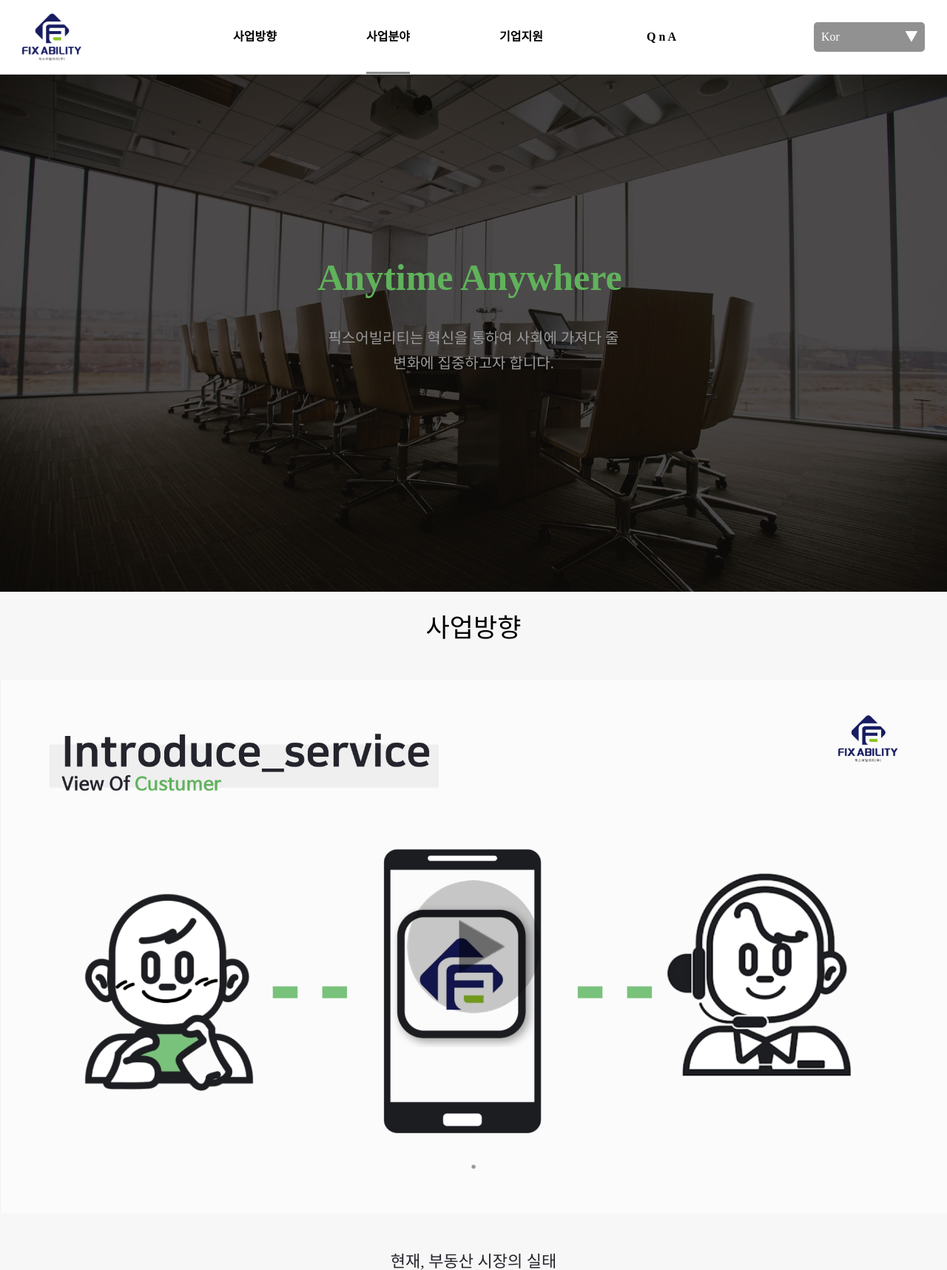
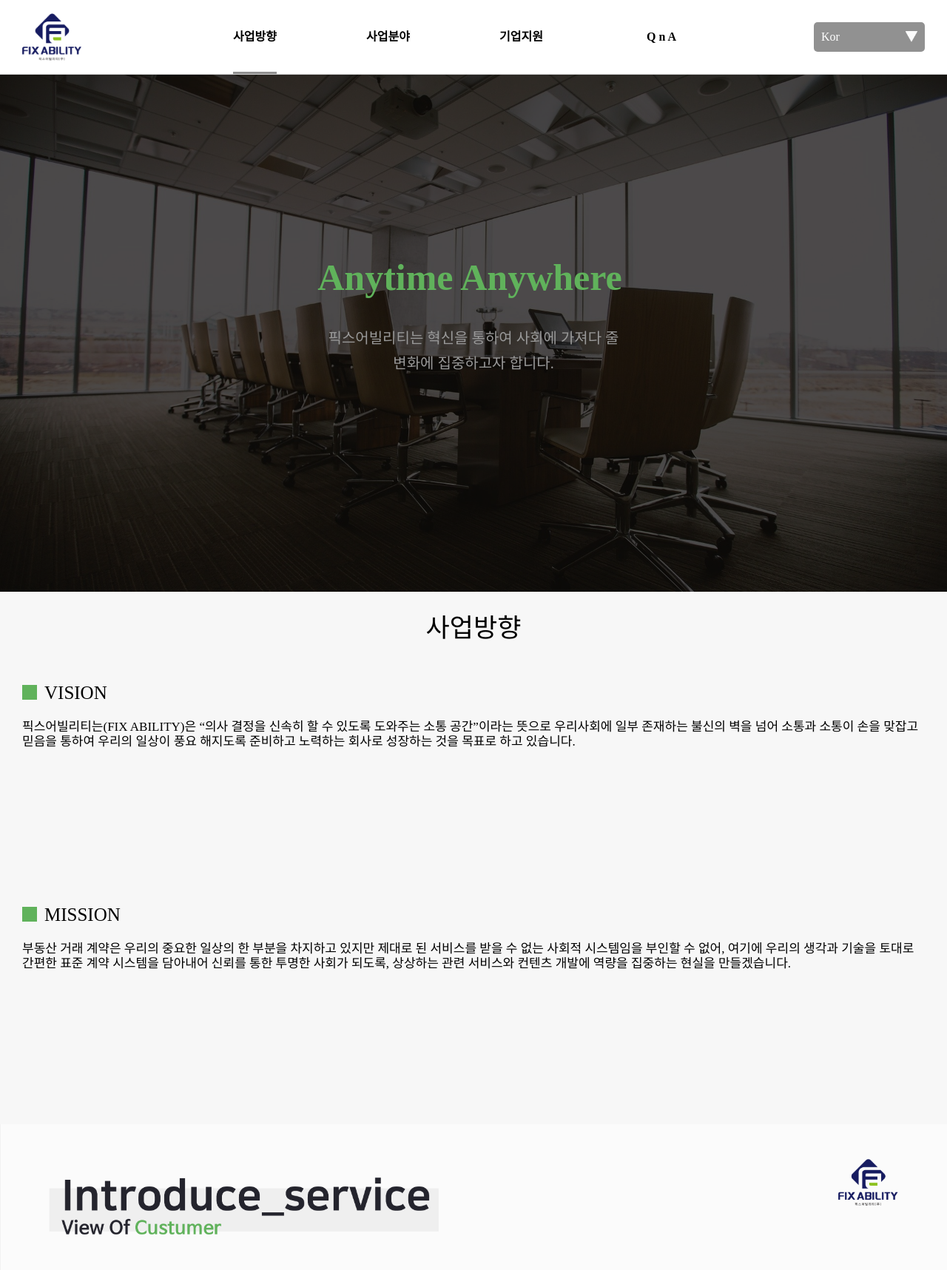
Before and after one commit to cl0cktree/company, a PHP site: page / in a window 1280 px wide. Shown: the top 1717 px of the page at 74% size. Run offline with PHP 8.4, Linux system fonts and the light colour scheme; some web fonts are replaced.

Commit message:
20201210_1
- 사업방향에 대표님 작성 문구 삽입 및 도표에 색 작업 하여 적용.

```diff
--- a/css/style.css
+++ b/css/style.css
@@ -180,6 +180,10 @@ textarea{box-sizing:border-box;}
 .section .article_0{min-height:calc(100vh - 100px);background:#fff;}
 
 .section .article_1 .contents{padding-bottom:50px;}
+.section .article_1 .contents .word{width:100%;max-width:1920px;min-height:300px;margin:0 auto;padding:50px 30px 0px;word-break:keep-all;}
+.section .article_1 .contents .word h4{width:132px;height:33px;line-height:33px;font-size:25px;font-weight:500;margin-left:30px;}
+.section .article_1 .contents .word h4:before{content:'';display:block;position:absolute;width:20px;height:20px;background:#60b25b;top:6px;left:-30px;}
+.section .article_1 .contents .word>div{margin-top:20px;}
 
 .section .article_3{min-height:100%;}
 .section .article_3 .contents{padding:0px 0;min-height:100%;}
@@ -315,6 +319,7 @@ textarea{box-sizing:border-box;}
 	.header .nav .gnb-wrap{display:none;}
 	.header .menu_btn{display:block;}
 	.language{display:none;}
+	.section .article_1 .contents .word>div{line-height:18px;font-size:16px;}
 	.section .article_2 .contents .card{width:100%;min-height:21.5vh;padding:20px 0;}
 	.section .article .contents .card:before{display:none;}
 	.section .article .contents .graph{width:100%;min-height:43vh;}
@@ -333,6 +338,7 @@ textarea{box-sizing:border-box;}
 	.header .nav .gnb-wrap{display:none;}
 	.header .menu_btn{display:block;}
 	.language{display:none;}
+	.section .article_1 .contents .word>div{line-height:18px;font-size:16px;}
 	.section .article_2 .contents .card{width:100%;min-height:21.5vh;padding:20px 0;}
 	.section .article .contents .card:before{display:none;}
 	.section .article .contents .graph{width:100%;min-height:43vh;}
@@ -354,6 +360,7 @@ textarea{box-sizing:border-box;}
 	.header .menu_btn{display:block;}
 	.language{display:none;}
 	.mobile-menu{max-width:480px;}
+	.section .article_1 .contents .word>div{line-height:18px;font-size:16px;}
 	.section .article_2 .contents .card{width:100%;min-height:21.5vh;padding:20px 0;}
 	.section .article .contents .card:before{display:none;}
 	.section .article .contents .graph{width:100%;min-height:43vh;}
@@ -375,6 +382,7 @@ textarea{box-sizing:border-box;}
 	.header .menu_btn{display:none;}
 	.language{display:block;}
 	.mobile-menu{max-width:720px;}
+	.section .article_1 .contents .word>div{line-height:20px;font-size:17px;}
 	.section .article_2 .contents .card{width:100%;padding:50px 0;}
 	.section .article .contents .card:before{display:none;}
 	.section .article .contents .graph{width:100%;min-height:43vh;}
@@ -396,11 +404,12 @@ textarea{box-sizing:border-box;}
 	.header .menu_btn{display:none;}
 	.language{display:block;}
 	.mobile-menu{max-width:720px;}
+	.section .article_1 .contents .word>div{line-height:22px;font-size:17px;}
 	.section .article_2 .contents .card{width:100%;padding:20px 0;}
 	.section .article .contents .card:before{display:none;}
 	.section .article .contents .graph{width:100%;min-height:43vh;}
 	.section .article .contents .card:nth-of-type(1):after,.section .article .contents .card:nth-of-type(2):after{display:none;}
-	.section .article .contents .card p{line-height:16px;font-size:15px;}
+	.section .article .contents .card p{line-height:20px;font-size:17px;}
 	.section .article .contents .greeting .word{font-size:18px;}
 	.section .article .contents .with .company-wrap>div{width:25%;}
 	.section .top_btn{ width:72px; height:72px; line-height:72px; font-size:20px;}
@@ -417,11 +426,12 @@ textarea{box-sizing:border-box;}
 	.header .menu_btn{display:none;}
 	.language{display:block;}
 	.mobile-menu{max-width:720px;}
+	.section .article_1 .contents .word>div{line-height:22px;font-size:18px;}
 	.section .article_2 .contents .card{width:100%;padding:20px 0;}
 	.section .article .contents .card:before{display:none;}
 	.section .article .contents .graph{width:100%;min-height:43vh;}
 	.section .article .contents .card:nth-of-type(1):after,.section .article .contents .card:nth-of-type(2):after{display:none;}
-	.section .article .contents .card p{line-height:18px;font-size:17px;}
+	.section .article .contents .card p{line-height:20px;font-size:18px;}
 	.section .article .contents .greeting .word{font-size:18px;}
 	.section .article .contents .with .company-wrap>div{width:25%;}
 	.section .top_btn{ width:72px; height:72px; line-height:72px; font-size:20px;}
--- a/index.html
+++ b/index.html
@@ -81,7 +81,7 @@
 						</a>
 					</li>
 				</ul>
-				<div class="language" tabindex="1">
+				<div class="language" tabindex="0">
 					<a data-lang="val">Kor</a>
 					<a data-lang="Kor">Kor</a>
 					<a data-lang="Eng">Eng</a>
@@ -188,6 +188,22 @@
 							사업방향
 						</span>
 					</h3>
+					<div class="word vision">
+						<h4 class="word-title">
+							VISION
+						</h4>
+						<div>
+							픽스어빌리티는(FIX ABILITY)은 “의사 결정을 신속히 할 수 있도록 도와주는 소통 공간”이라는 뜻으로 우리사회에 일부 존재하는 불신의 벽을 넘어 소통과 소통이 손을 맞잡고 믿음을 통하여 우리의 일상이 풍요 해지도록 준비하고 노력하는 회사로 성장하는 것을 목표로 하고 있습니다.
+						</div>
+					</div>
+					<div class="word mission">
+						<h4 class="word-title">
+							MISSION
+						</h4>
+						<div>
+							부동산 거래 계약은 우리의 중요한 일상의 한 부분을 차지하고 있지만 제대로 된 서비스를 받을 수 없는 사회적 시스템임을 부인할 수 없어, 여기에 우리의 생각과 기술을 토대로 간편한 표준 계약 시스템을 담아내어 신뢰를 통한 투명한 사회가 되도록, 상상하는 관련 서비스와 컨텐츠 개발에 역량을 집중하는 현실을 만들겠습니다.
+						</div>
+					</div>
 					<div class="slide-wrap slide-wrap1"></div>
 					<div class="graph-1 graph">
 						<div class="sevice_title">
@@ -197,7 +213,7 @@
 						</div>
 						<div class="graph-img">
 							<div class="img-wrap">
-								<img src="./images/image_damge_graph.png" alt="부동산 플랫폼 피해 유형, 앱 정보와 실제 가격 상이 38.5%, 거래 완료된 매물 계속 표시 33.7%, (동일건물 내) 양호한 매물 사진만 게시 17.2%, (동일건물 내) 최저가 매물만 표시 10.6%, 출처 한국소비자연맹, 단위 백분율">
+								<img src="./images/image_damge_graph_color.png" alt="부동산 플랫폼 피해 유형, 앱 정보와 실제 가격 상이 38.5%, 거래 완료된 매물 계속 표시 33.7%, (동일건물 내) 양호한 매물 사진만 게시 17.2%, (동일건물 내) 최저가 매물만 표시 10.6%, 출처 한국소비자연맹, 단위 백분율">
 							</div>
 							<div class="img-wrap">
 								<img src="./images/image_Declaration_graph.png" alt="연도별 허위매물 신고건수, 2015년 25986건, 2016년 42488건, 2017년 39267건, 2018년 116012건, 출처 부동산 매물 클린 관리센터, 단위 건당">
```
Also changed, not shown: images/image_damge_graph_color.png (added).
